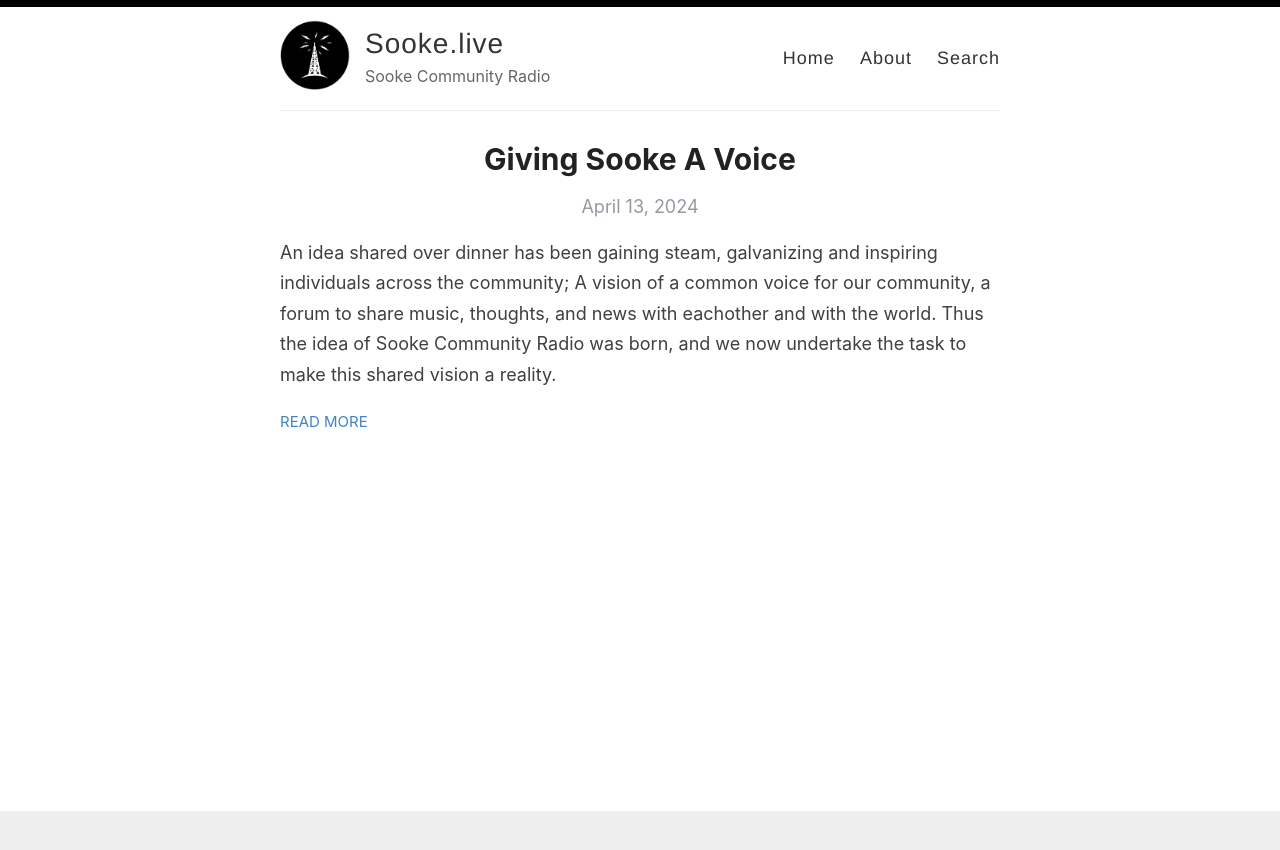
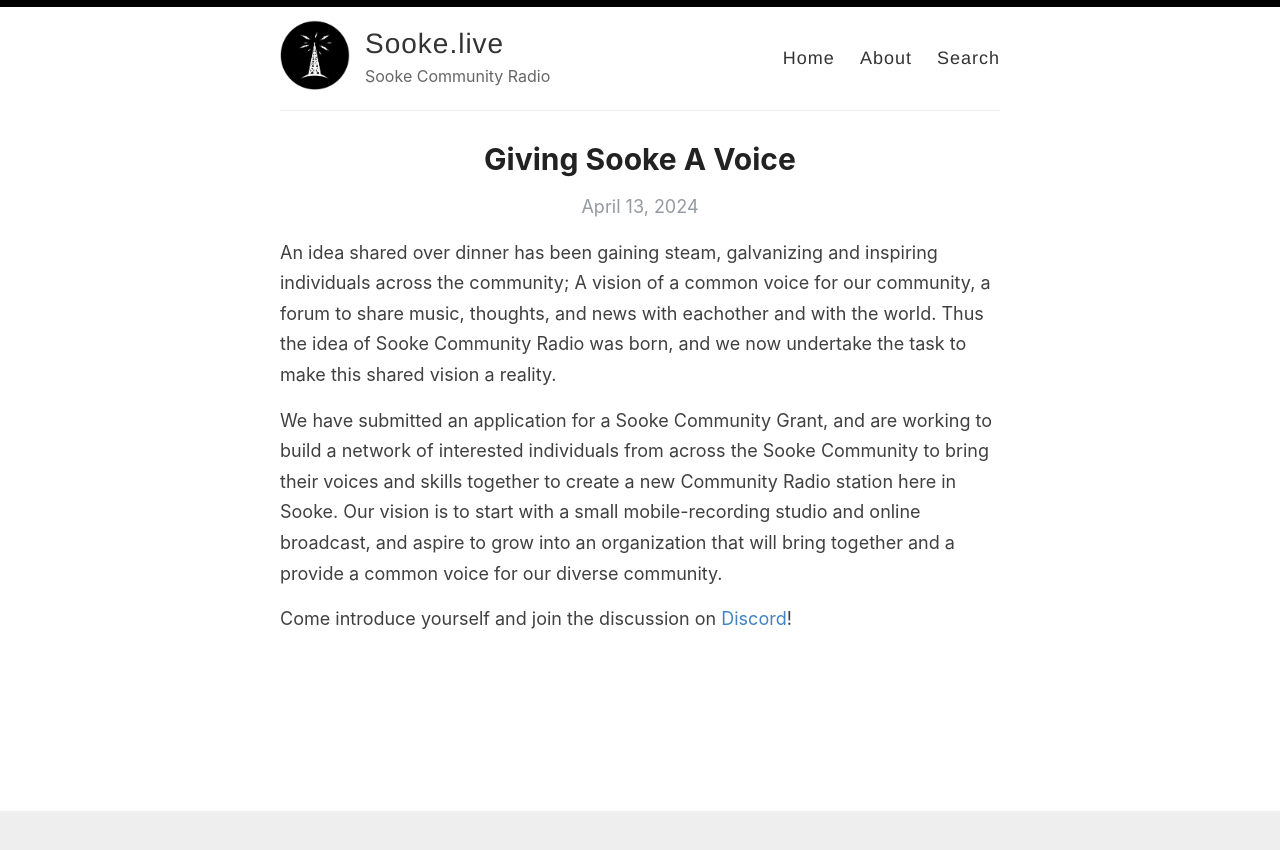
Before and after one commit to schuyberg/sooke-dot-live-info, a Jekyll site: the page built from index.html, in a window 1280 px wide. Shown: the top 850 px of the page. Built offline with Jekyll 4.4.1, drawn with Linux system fonts in a browser that asks for light colours; the list of posts is cut into pages by our own code.

Commit message:
full post, discord link

```diff
--- a/_posts/2024-04-13-intro.md
+++ b/_posts/2024-04-13-intro.md
@@ -7,6 +7,8 @@ author: Schuyler
 
 An idea shared over dinner has been gaining steam, galvanizing and inspiring individuals across the community; A vision of a common voice for our community, a forum to share music, thoughts, and news with eachother and with the world. Thus the idea of Sooke Community Radio was born, and we now undertake the task to make this shared vision a reality.
 
+
 We have submitted an application for a Sooke Community Grant, and are working to build a network of interested individuals from across the Sooke Community to bring their voices and skills together to create a new Community Radio station here in Sooke. Our vision is to start with a small mobile-recording studio and online broadcast, and aspire to grow into an organization that will bring together and a provide a common voice for our diverse community.
 
-Come introduce yourself and join the discussion at https://discord.gg/DvuMjBME
+
+Come introduce yourself and join the discussion on [Discord](https://discord.gg/DvuMjBME)!
--- a/index.html
+++ b/index.html
@@ -13,10 +13,10 @@ layout: default
         </div>
       </a>
       <div class="entry">
-        {{ post.excerpt }}
+        {{ post.content }}
       </div>
 
-      <a href="{{ site.baseurl }}{{ post.url }}" class="read-more">Read More</a>
+      <!-- <a href="{{ site.baseurl }}{{ post.url }}" class="read-more">Read More</a> -->
     </article>
   {% endfor %}
 
```
